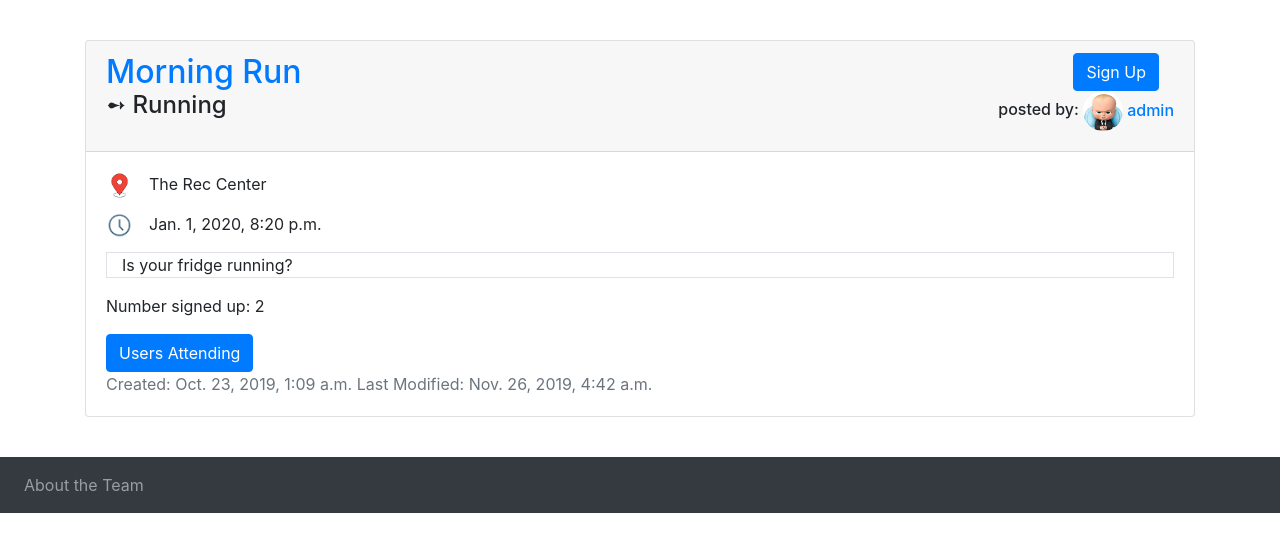
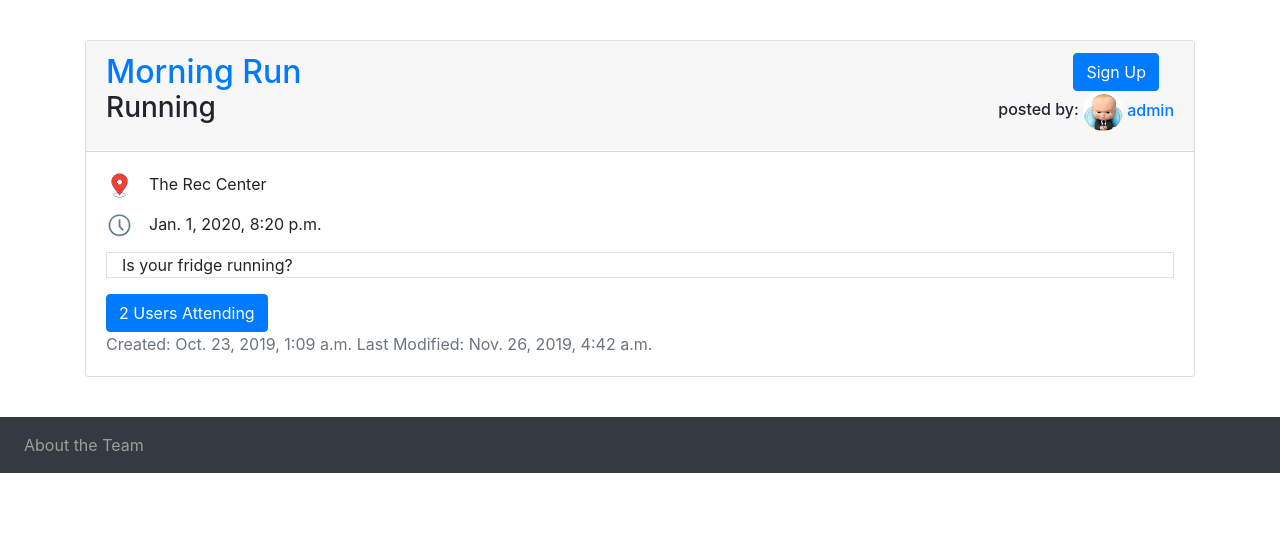
Before and after one commit to royceschultz/Square-Up-Events, a Django app: page /event/1/ in a window 1280 px wide. Shown: the part 76-628 px from the top of the page. Run offline with Django 3.2, Linux system fonts and the light colour scheme; data comes from the database, SQL or seed files in the repository; some libraries are stand-ins or nearby versions.

Commit message:
Put the number of users as modal text and inside the modal

```diff
--- a/events/templates/event.html
+++ b/events/templates/event.html
@@ -4,11 +4,11 @@
   <div class="card-header">
     <!-- Event Name -->
     <h2 class="d-inline">
-      <a href="{% url 'event detail' event.id %}">{{event.name|capfirst}}</a>
+      <a href="{% url 'event detail' event.id %}"> {{event.name|capfirst}} </a>
     </h2>
     <!-- Edit Event Button -->
     {% if event.author.id == user.id %}
-      <a class="btn btn-primary btn-sm" href="{%url 'event edit' event.id%}">Edit</a>
+      <a class="btn btn-primary" href="{%url 'event edit' event.id%}">Edit</a>
     {% endif %}
     <!-- Sign up/Cancel Button -->
     {% if not event.is_past %}
@@ -22,7 +22,7 @@
     {% endif %}
     <div>
       <!-- Category -->
-      <h4 class="mute d-inline">&#10171; {{event.category}}</h4>
+      <h3 class="mute d-inline">{{event.category}}</h3>
       <!-- Author -->
       <h6 class="float-right inline"> posted by:
         <a href="{% url 'profile' event.author.id %}"><img src="{{ event.author.profile.image.url }}" class="rounded-circle" height="40px" alt=""><span class="ml-1">{{event.author}}</span></a>
@@ -44,42 +44,33 @@
     <p class="card-text container border-gray border">{{event.details}}</p>
     <!-- Users Signed Up -->
     {% with signed_up=event.signed_up.all %}
-      <p>Number signed up: {{ signed_up.count }}</p>
-
         <!-- Button trigger modal -->
-        <button type="button" class="btn btn-primary" data-toggle="modal" data-target="#modal_button{{event.id}}">
-          Users Attending
+        <button type="button" class="btn btn-primary" data-toggle="modal" data-target="#modal_button{{event.id}}" >
+        <!--  Users Attending -->
+          {{ signed_up.count }} Users Attending
         </button>
-
         <!-- Modal -->
-
           <div class="modal fade" id="modal_button{{event.id}}" tabindex="-1" role="dialog" aria-labelledby="exampleModalLongTitle" aria-hidden="true">
             <div class="modal-dialog" role="document">
               <div class="modal-content">
-
+                <p class = "modal-dialog">Number signed up: {{ signed_up.count }} </p>
                 <div class="modal-header">
                   <h5 class="modal-title" id="exampleModalLongTitle"> Users List </h5>
                   <button type="button" class="close" data-dismiss="modal" aria-label="Close">
                     <span aria-hidden="true">&times;</span>
                   </button>
                 </div>
-
                 <div class="overflow-auto" style='max-height:50vh'>
-
                   {% for atendee in signed_up %}
                         <a href="{% url 'profile' atendee.id %}">
                           <img src="{{ atendee.profile.image.url }}" class="rounded-circle" height="40px" alt="">
                           <span class="ml-1">{{atendee.username}}</span></a>
                           <br>
                   {% endfor %}
-
-
                 </div>
-
                 <div class="modal-footer">
                   <button type="button" class="btn btn-secondary" data-dismiss="modal">Close</button>
                 </div>
-
               </div>
             </div>
           </div>
```
